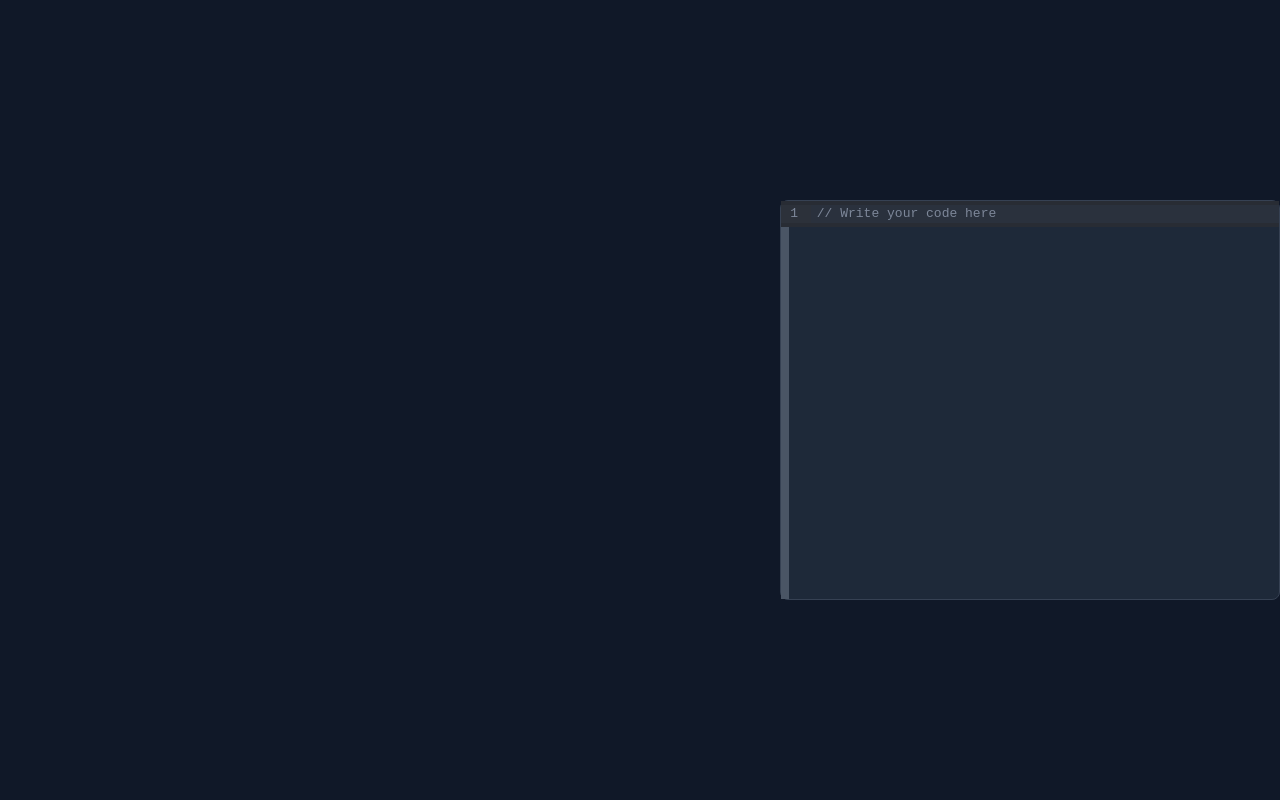
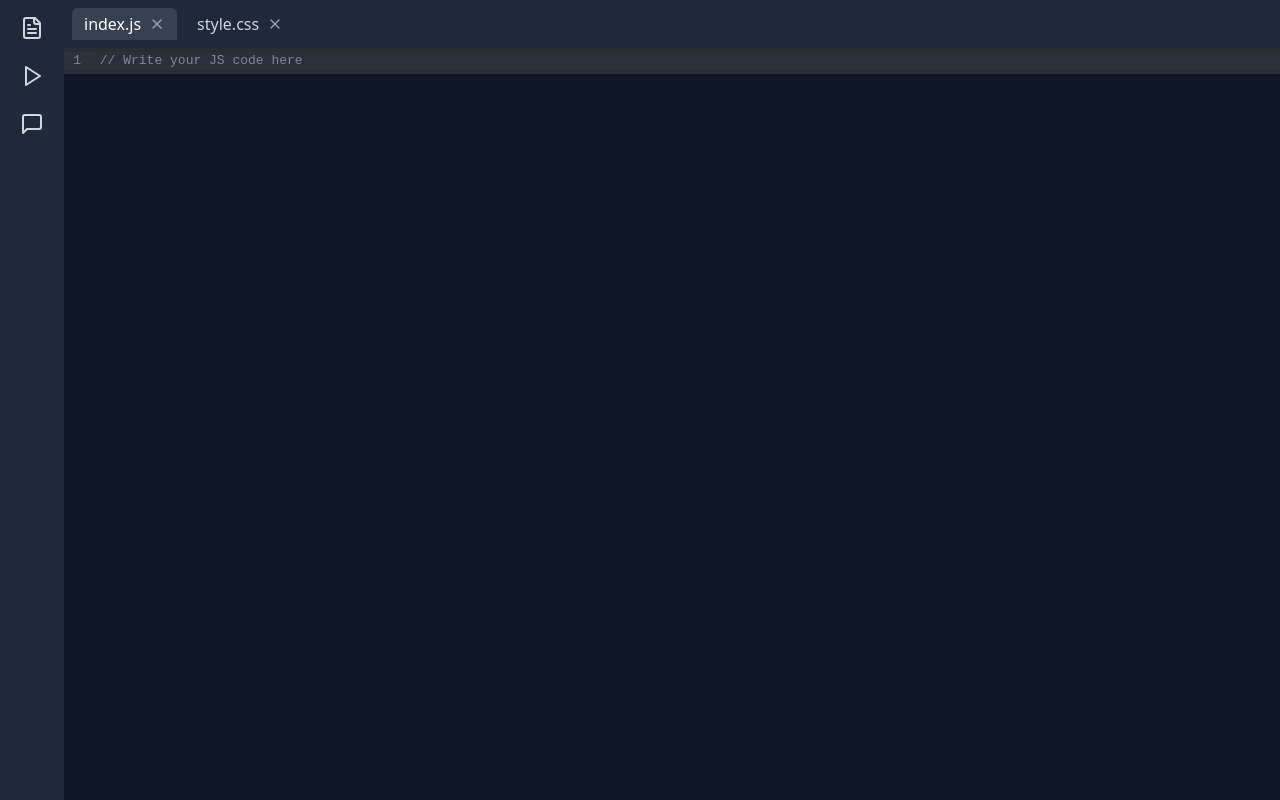
Before and after one commit to tejarouthu007/Nexus, a React (Vite) app in the folder frontend/: page / in a window 1280 px wide. Built offline with nearby package versions, Linux system fonts and the light colour scheme.

Commit message:
Basic Editor

```diff
--- a/frontend/package.json
+++ b/frontend/package.json
@@ -13,6 +13,7 @@
     "@codemirror/lang-javascript": "^6.2.3",
     "@tailwindcss/vite": "^4.0.13",
     "@uiw/react-codemirror": "^4.23.10",
+    "lucide-react": "^0.482.0",
     "react": "^19.0.0",
     "react-dom": "^19.0.0",
     "react-resizable": "^3.0.5",
--- a/frontend/src/App.jsx
+++ b/frontend/src/App.jsx
@@ -1,12 +1,12 @@
 import { useState } from 'react'
-import CodeEditor from './components/CodeEditor'
+import Editor from './pages/Editor';
 
 function App() {
 
   return (
     <div >
 
-      <CodeEditor />
+      <Editor />
     </div>
   )
 }
--- a/frontend/src/components/CodeEditor.jsx
+++ b/frontend/src/components/CodeEditor.jsx
@@ -2,56 +2,48 @@ import React, { useState } from "react";
 import CodeMirror from "@uiw/react-codemirror";
 import { javascript } from "@codemirror/lang-javascript";
 import { oneDark } from "@uiw/react-codemirror";
+import { X } from "lucide-react";
 
-const CodeEditor = () => {
-  const initialWidth = 500;
-  const [left, setLeft] = useState(window.innerWidth - initialWidth);
-  const minWidth = 300;
-  const maxLeft = window.innerWidth - minWidth;
+const CodeEditor = ({ files, activeFile, setActiveFile, closeFile }) => {
+  return (
+    <div className="flex-1 h-full flex flex-col bg-gray-900">
+      {/* File Tabs */}
+      <div className="flex bg-gray-800 text-gray-300 p-2 space-x-2">
+        {files.map((file) => (
+          <div
+            key={file.name}
+            className={`flex items-center px-3 py-1 rounded-t-md cursor-pointer ${
+              file.name === activeFile.name ? "bg-gray-700 text-white" : ""
+            }`}
+            onClick={() => setActiveFile(file)}
+          >
+            {file.name}
+            <X
+              size={16}
+              className="ml-2 text-gray-400 hover:text-red-500"
+              onClick={(e) => {
+                e.stopPropagation();
+                closeFile(file.name);
+              }}
+            />
+          </div>
+        ))}
+      </div>
 
-  const handleMouseDown = (e) => {
-    e.preventDefault();
-    const startX = e.clientX;
-    const startLeft = left;
-
-    const onMouseMove = (event) => {
-      const delta = event.clientX - startX;
-      let newLeft = startLeft + delta;
-      newLeft = Math.min(newLeft, maxLeft);
-      newLeft = Math.max(0, newLeft);
-      setLeft(newLeft);
-    };
-
-    const onMouseUp = () => {
-      document.removeEventListener("mousemove", onMouseMove);
-      document.removeEventListener("mouseup", onMouseUp);
-    };
-
-    document.addEventListener("mousemove", onMouseMove);
-    document.addEventListener("mouseup", onMouseUp);
-  };
-
-  return (
-    <div className="relative h-screen w-screen bg-gray-900">
-      <div
-        className="absolute top-1/2 transform -translate-y-1/2 bg-gray-800 border border-gray-700 rounded-lg"
-        style={{ left, right: 0, height: 400 }}
-      >
-        {/* Left Drag Handle */}
-        <div
-          className="absolute top-0 left-0 h-full w-2 bg-gray-600 cursor-ew-resize"
-          onMouseDown={handleMouseDown}
-        />
-
-        {/* CodeMirror Editor */}
-        <div className="w-full h-full">
+      {/* Code Editor */}
+      <div className="flex-1">
+        {activeFile ? (
           <CodeMirror
-            value="// Write your code here"
+            value={activeFile.content}
             extensions={[javascript()]}
             theme={oneDark}
             className="w-full h-full"
           />
-        </div>
+        ) : (
+          <div className="flex items-center justify-center h-full text-gray-400">
+            No file opened
+          </div>
+        )}
       </div>
     </div>
   );
--- /dev/null
+++ b/frontend/src/components/SideBar.jsx
@@ -0,0 +1,46 @@
+import React, { useState } from "react";
+import { FileText, Play, MessageSquare } from "lucide-react";
+
+const Sidebar = ({ files, openFile }) => {
+  const [activeTab, setActiveTab] = useState(null);
+
+  return (
+    <div className="flex h-full">
+      {/* Sidebar Icons */}
+      <div className="w-16 h-full bg-gray-800 flex flex-col items-center py-4 space-y-6">
+        <button onClick={() => setActiveTab(activeTab === "files" ? null : "files")}>
+          <FileText className="text-gray-300 hover:text-white" size={24} />
+        </button>
+        <button onClick={() => setActiveTab(activeTab === "run" ? null : "run")}>
+          <Play className="text-gray-300 hover:text-white" size={24} />
+        </button>
+        <button onClick={() => setActiveTab(activeTab === "chat" ? null : "chat")}>
+          <MessageSquare className="text-gray-300 hover:text-white" size={24} />
+        </button>
+      </div>
+
+      {activeTab && (
+        <div className="w-64 bg-gray-900 h-full p-4 text-gray-300">
+          {activeTab === "files" && (
+            <div>
+              <h3 className="text-white mb-2">Files</h3>
+              {files.map((file) => (
+                <div
+                  key={file.name}
+                  className="p-2 cursor-pointer hover:bg-gray-700"
+                  onClick={() => openFile(file)}
+                >
+                  {file.name}
+                </div>
+              ))}
+            </div>
+          )}
+          {activeTab === "run" && <div>Run Code</div>}
+          {activeTab === "chat" && <div>User Chat</div>}
+        </div>
+      )}
+    </div>
+  );
+};
+
+export default Sidebar;
--- /dev/null
+++ b/frontend/src/pages/Editor.jsx
@@ -0,0 +1,36 @@
+import React, { useState } from "react";
+import Sidebar from "../components/SideBar";
+import CodeEditor from "../components/CodeEditor";
+
+const MainLayout = () => {
+  const [files, setFiles] = useState([
+    { name: "index.js", content: "// Write your JS code here" },
+    { name: "style.css", content: "/* Your CSS here */" },
+  ]);
+
+  const [activeFile, setActiveFile] = useState(files[0]);
+
+  const openFile = (file) => {
+    if (!files.find((f) => f.name === file.name)) {
+      setFiles([...files, file]);
+    }
+    setActiveFile(file);
+  };
+
+  const closeFile = (fileName) => {
+    const updatedFiles = files.filter((file) => file.name !== fileName);
+    setFiles(updatedFiles);
+    if (activeFile.name === fileName) {
+      setActiveFile(updatedFiles.length > 0 ? updatedFiles[0] : null);
+    }
+  };
+
+  return (
+    <div className="flex h-screen">
+      <Sidebar files={files} openFile={openFile} />
+      <CodeEditor files={files} activeFile={activeFile} setActiveFile={setActiveFile} closeFile={closeFile} />
+    </div>
+  );
+};
+
+export default MainLayout;
```
Also changed, not shown: 1 other file (tests, documents, lock files or other folders).
